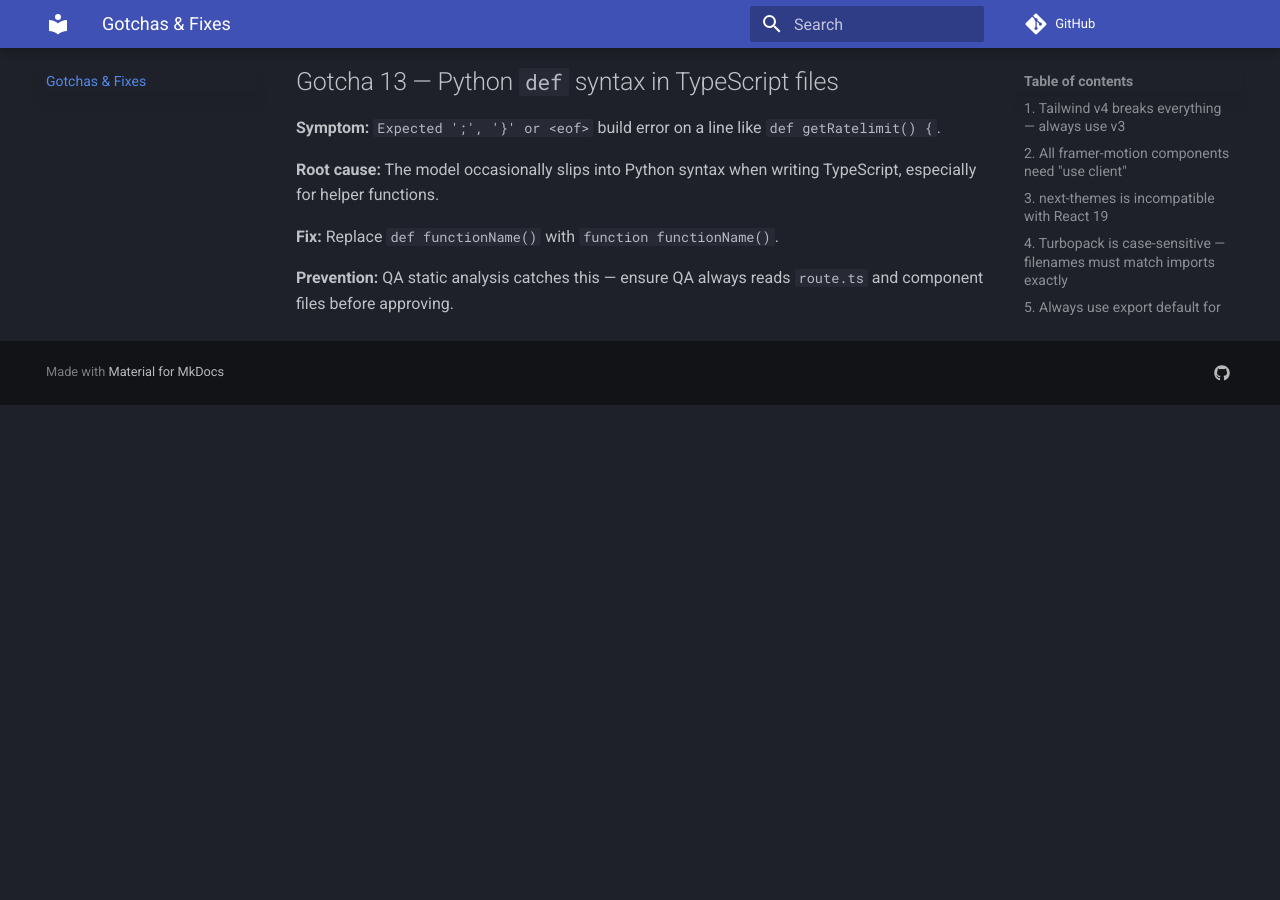
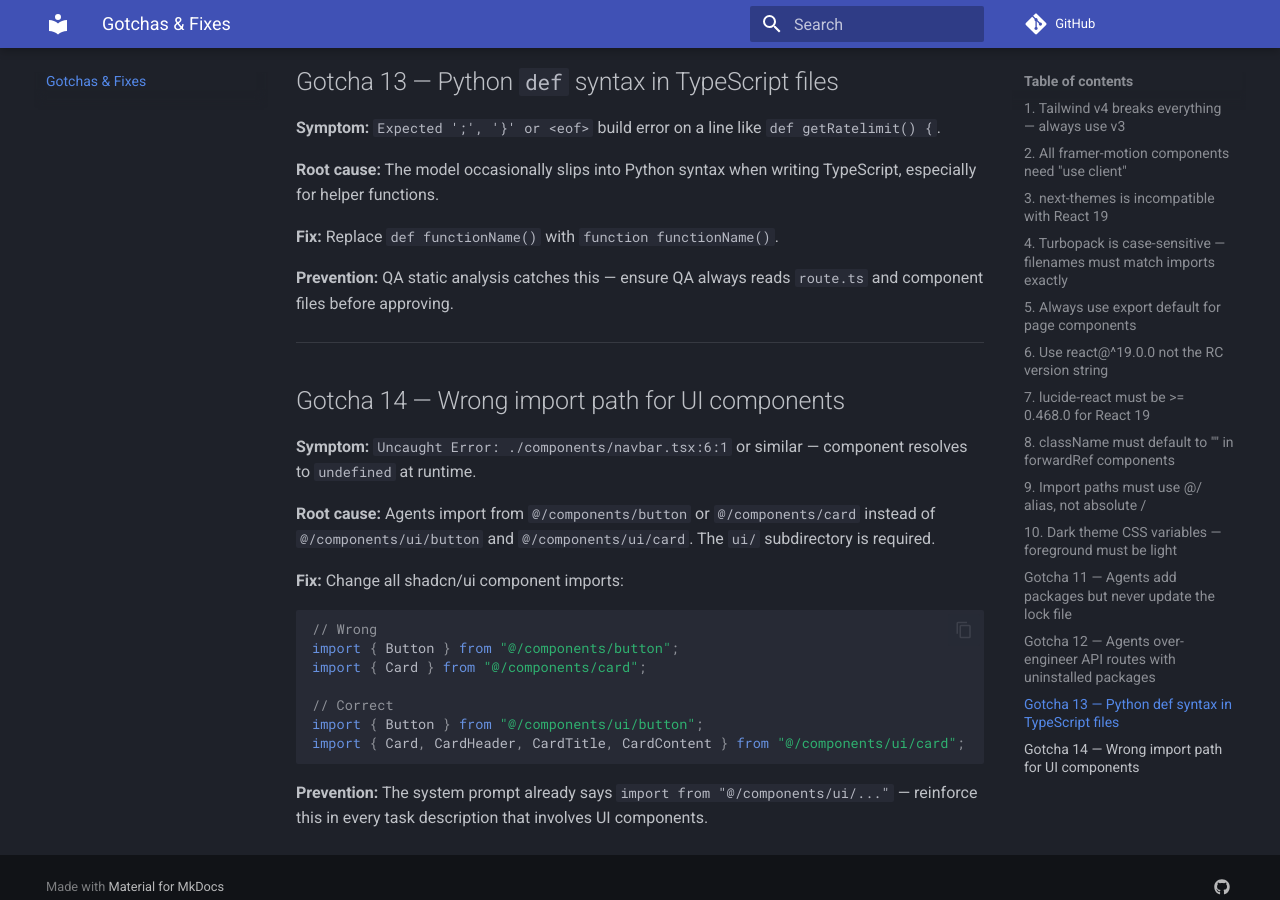
Before and after one commit to Skogum-R-D/design-handbook, an MkDocs documentation site: the page built from docs/gotchas.md, in a window 1280 px wide and 900 px high, scrolled down 5458 px. Built offline with MkDocs 1.6.1 and Material for MkDocs 9.7.7, drawn with Linux system fonts in a browser that asks for light colours; comment, search, counter and statistics services are not loaded; before the commit the page ends 5863 px from its top, so only the background shows below that.

Commit message:
docs: add gotcha 14 (wrong ui/ import path)

````diff
--- a/docs/gotchas.md
+++ b/docs/gotchas.md
@@ -243,3 +243,25 @@ git push origin main
 **Fix:** Replace `def functionName()` with `function functionName()`.
 
 **Prevention:** QA static analysis catches this — ensure QA always reads `route.ts` and component files before approving.
+
+
+---
+
+## Gotcha 14 — Wrong import path for UI components
+
+**Symptom:** `Uncaught Error: ./components/navbar.tsx:6:1` or similar — component resolves to `undefined` at runtime.
+
+**Root cause:** Agents import from `@/components/button` or `@/components/card` instead of `@/components/ui/button` and `@/components/ui/card`. The `ui/` subdirectory is required.
+
+**Fix:** Change all shadcn/ui component imports:
+```ts
+// Wrong
+import { Button } from "@/components/button";
+import { Card } from "@/components/card";
+
+// Correct
+import { Button } from "@/components/ui/button";
+import { Card, CardHeader, CardTitle, CardContent } from "@/components/ui/card";
+```
+
+**Prevention:** The system prompt already says `import from "@/components/ui/..."` — reinforce this in every task description that involves UI components.
````
